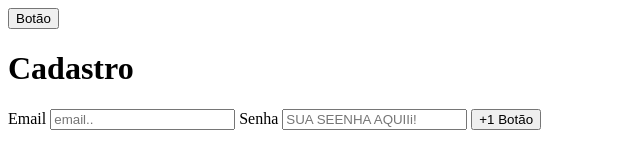
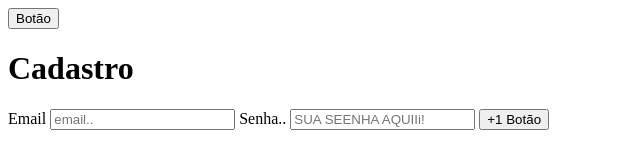
Before and after one commit to LukasLuut/meu-projeto-semantico, a plain HTML site: page index.html in a window 1280 px wide. Shown: the full height of the page, 0-640 px from the left. Drawn offline with Linux system fonts and the light colour scheme.

```diff
--- a/index.html
+++ b/index.html
@@ -13,7 +13,7 @@
     <form action="">
         <label for="Email">Email</label>
         <input type="text" id="email" name="email" placeholder="email.." >
-        <label for="password">Senha</label>
+        <label for="password">Senha..</label>
         <input type="password" id="password" name="password" placeholder="SUA SEENHA AQUIIi!">
         <button>+1 Botão</button>
     </form>
```
